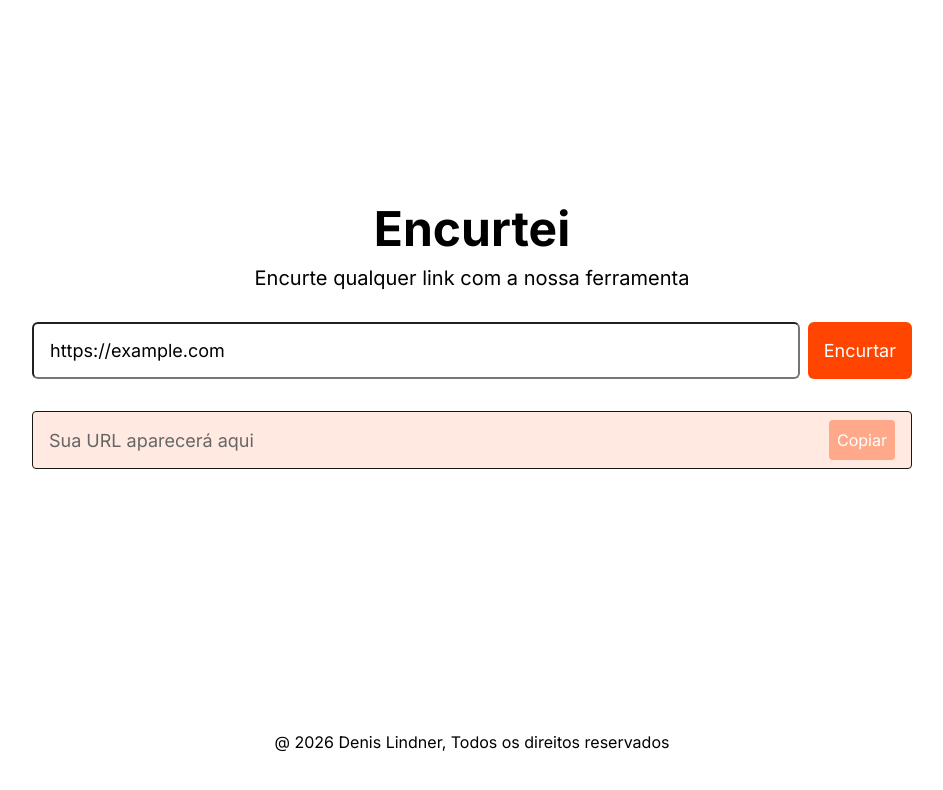
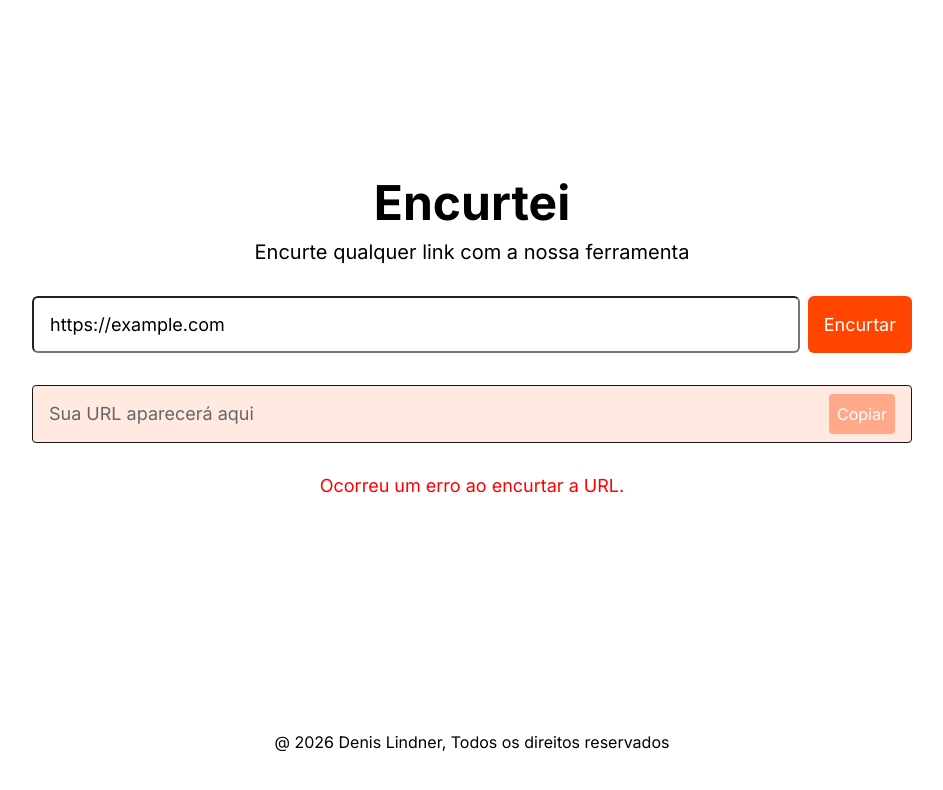
Before and after one commit to DenisLindner/Encurtei-APP, a Next.js app: page / in a window 1280 px wide. Both pictures are taken after typing "https://example.com" into the empty fields and a click on the button "Encurtar". Shown: the top 790 px of the page, without its empty margins (168-1111 px from the left). Built offline with nearby package versions, Linux system fonts and the light colour scheme; no server answers.

Commit message:
feat: error handling added

```diff
--- a/src/app/actions.ts
+++ b/src/app/actions.ts
@@ -19,7 +19,6 @@ export default async function GenerateShortUrl(url: string) {
         return {error: 'Erro ao encurtar URL!'}
       }
     }catch(err) {
-        console.error('Error: '+err)
         return {error: 'Erro ao encurtar URL!'};
     }
 }
--- a/src/app/globals.css
+++ b/src/app/globals.css
@@ -14,6 +14,7 @@
 
 body {
   min-height: 100vh;
+  background-color: var(--background);
 }
 
 .content {
@@ -115,6 +116,10 @@ form button:hover {
   transition: 0.25s;
 }
 
+form button:disabled {
+  background-color: rgba(255, 68, 0, 0.39);
+}
+
 footer {
   display: flex;
   padding: 3rem 0;
@@ -152,6 +157,16 @@ footer p {
   text-align: center;
 }
 
+.error {
+  text-align: center;
+  width: 80%;
+}
+
+#error {
+  color: red;
+  font-size: 1.125rem;
+}
+
 @media(max-width: 740px) {
   form {
     flex-direction: column;
--- a/src/app/page.tsx
+++ b/src/app/page.tsx
@@ -7,10 +7,12 @@ export default function Home() {
   const [url, setUrl] = useState('')
   const [shortUrl, setShortUrl] = useState('')
   const [copied, setCopied] = useState(false)
+  const [loading, setLoading] = useState(false)
+  const [isError, setIsError] = useState(false)
 
   const handleSubmit = async (e: React.SubmitEvent<HTMLFormElement>) => {
     e.preventDefault();
-
+    setLoading(true);
     const result = await GenerateShortUrl(url);
 
     if(result.shortUrl) {
@@ -18,8 +20,9 @@ export default function Home() {
       setShortUrl(newUrl);
       setCopied(false);
     } else {
-      alert(result.error)
+      setIsError(true);
     }
+    setLoading(false);
   }
 
   const handleUpdate = (e: React.ChangeEvent<HTMLInputElement>) => {
@@ -39,11 +42,16 @@ export default function Home() {
         </header>
         <form onSubmit={handleSubmit}>
           <input onChange={handleUpdate} value={url} type="url" name="url" id="url" placeholder="Insira a sua URL aqui" required/>
-          <button type="submit">Encurtar</button>
+          <button type="submit" disabled={loading}>
+            {loading ? 'Encurtando...' : 'Encurtar'}
+          </button>
         </form>
         <div className="result">
           {shortUrl==='' ? <p id="url-none">Sua URL aparecerá aqui</p> : <a href={shortUrl} target="blank" id="url-result">{shortUrl}</a>}
-          {shortUrl!=='' ? <button onClick={copy} id="copy">{copied ? 'Copiado!' : 'Copiar'}</button> : <button id="copy" disabled>Copiar</button> }
+          <button onClick={copy} disabled={shortUrl===''} id="copy">{copied ? 'Copiado!' : 'Copiar'}</button>
+        </div>
+        <div className="error">
+          {isError && <p id="error">Ocorreu um erro ao encurtar a URL.</p>}
         </div>
       </main>
 
```
